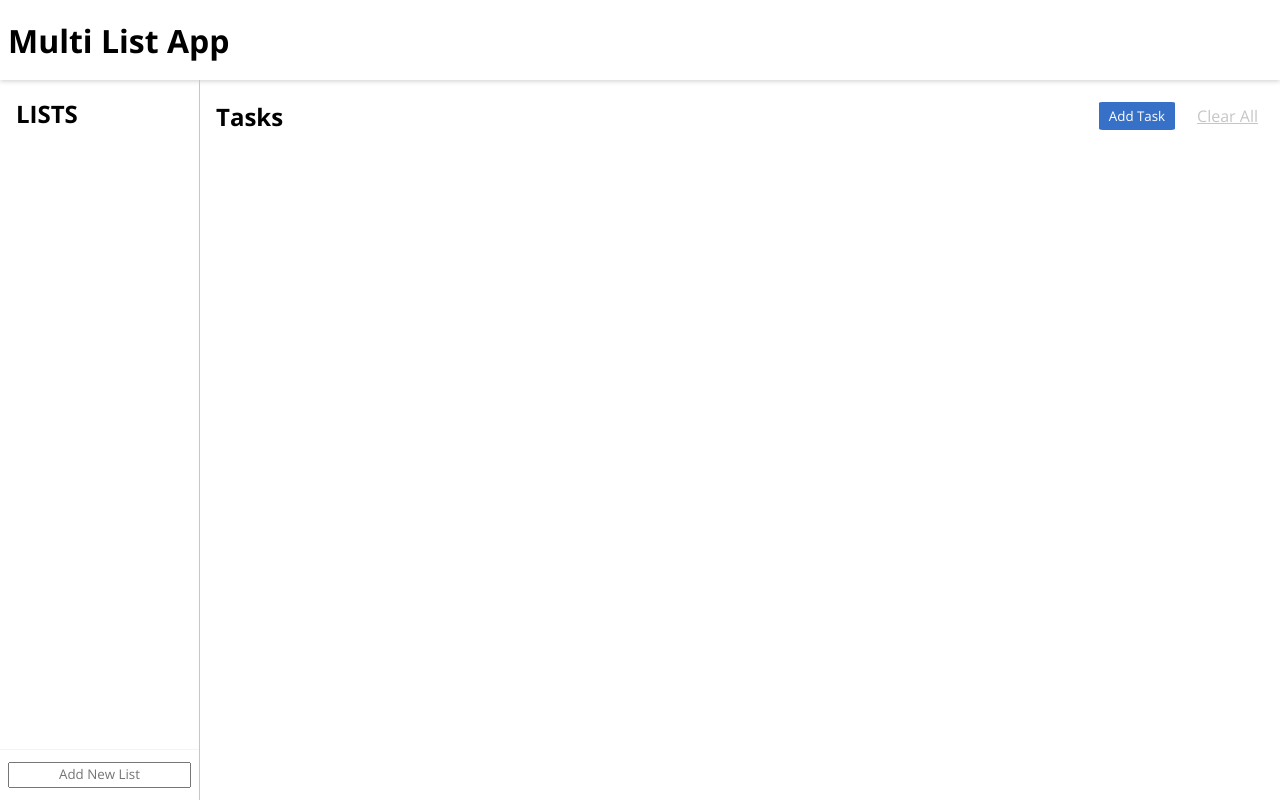
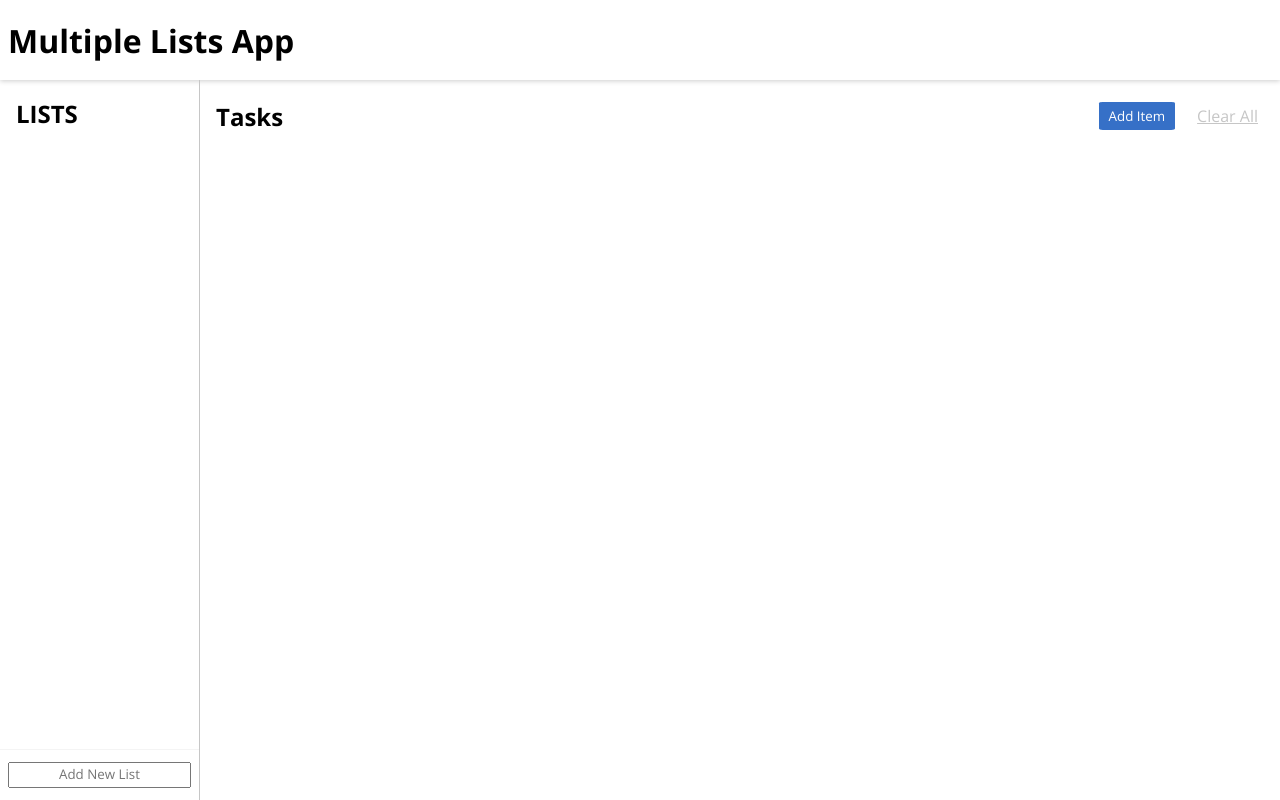
Before and after one commit to enirevlow/project-week-1, a plain HTML site: page index.html in a window 1280 px wide. Drawn offline with nearby package versions, Linux system fonts and the light colour scheme.

Commit message:
update labels

```diff
--- a/index.html
+++ b/index.html
@@ -10,7 +10,7 @@
 </head>
 <body>
     <header>
-        <h1 class="title">Multi List App</h1>
+        <h1 class="title">Multiple Lists App</h1>
     </header>
     <div class="container">
         <aside class="list-container" data-list-container>
@@ -32,7 +32,7 @@
                     <h2 class="task-title" data-task-title>Tasks</h2>
                 </div>
                 <div class="task-header-right">
-                    <button class="addtask-button" data-add-task-btn-header> Add Task</button>
+                    <button class="addtask-button" data-add-task-btn-header> Add Item</button>
                     <button class="clear-all-button" data-clear-all-btn>Clear All</button>
                 </div>
             </div>
@@ -46,12 +46,12 @@
         <div class="bg-modal" data-bg-modal>
             <div class="modal-box">
                 <div class="modal-header">
-                    <div class="modal-title">Create Task</div>
+                    <div class="modal-title">Add Item</div>
                     <button class="close-modal-box-button" data-close-modal-box>&times;</button>
                 </div>
                 <form action="" data-new-task-form>
                     <label for="new-task-input" class="new-task-label">
-                        <span>Task</span><input type="text" placeholder="Add New Task" id="new-task-input" autocomplete="off" data-new-task-input/>
+                        <span>Task</span><input type="text" placeholder="Add New Item" id="new-task-input" autocomplete="off" data-new-task-input/>
                     </label>
                     <label for="due-date" class="due-date-label">
                         <span>Due Date</span><input type="date" name="" id="due-date" data-new-task-date-input>
```
